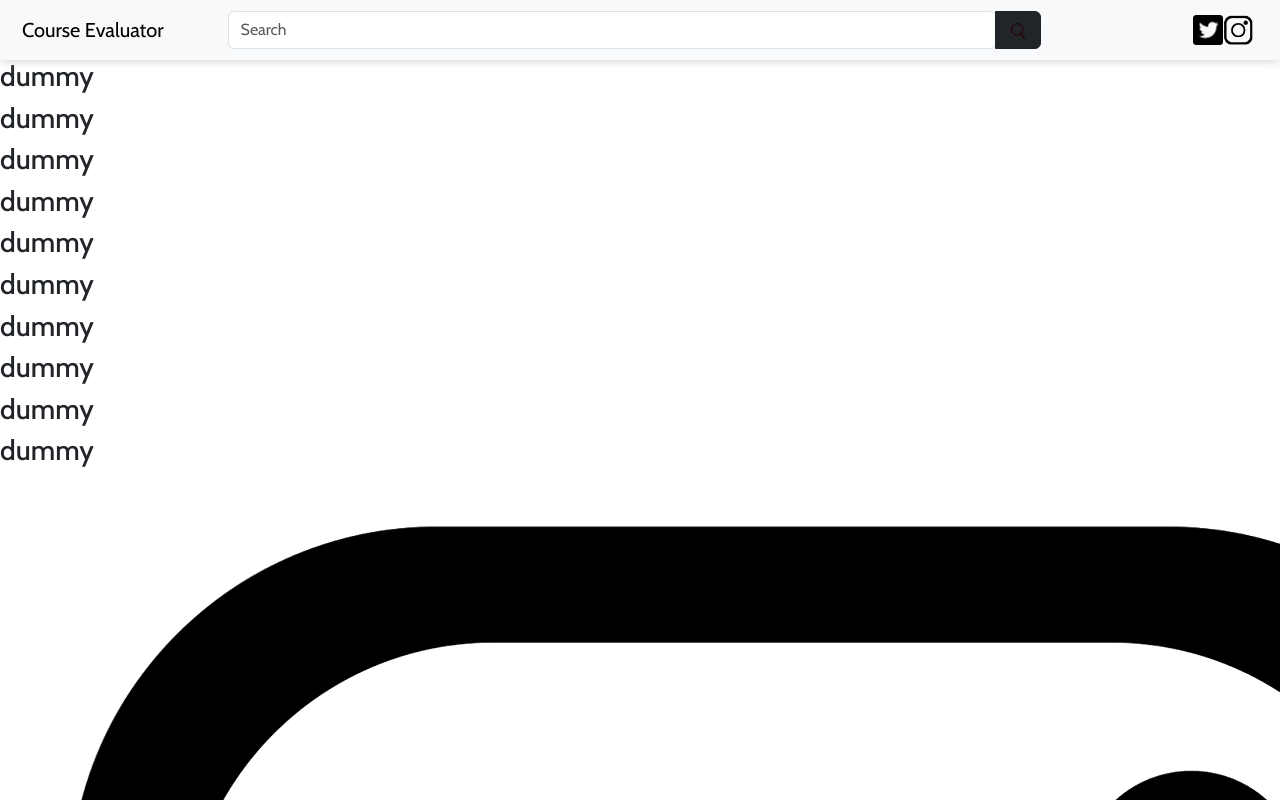
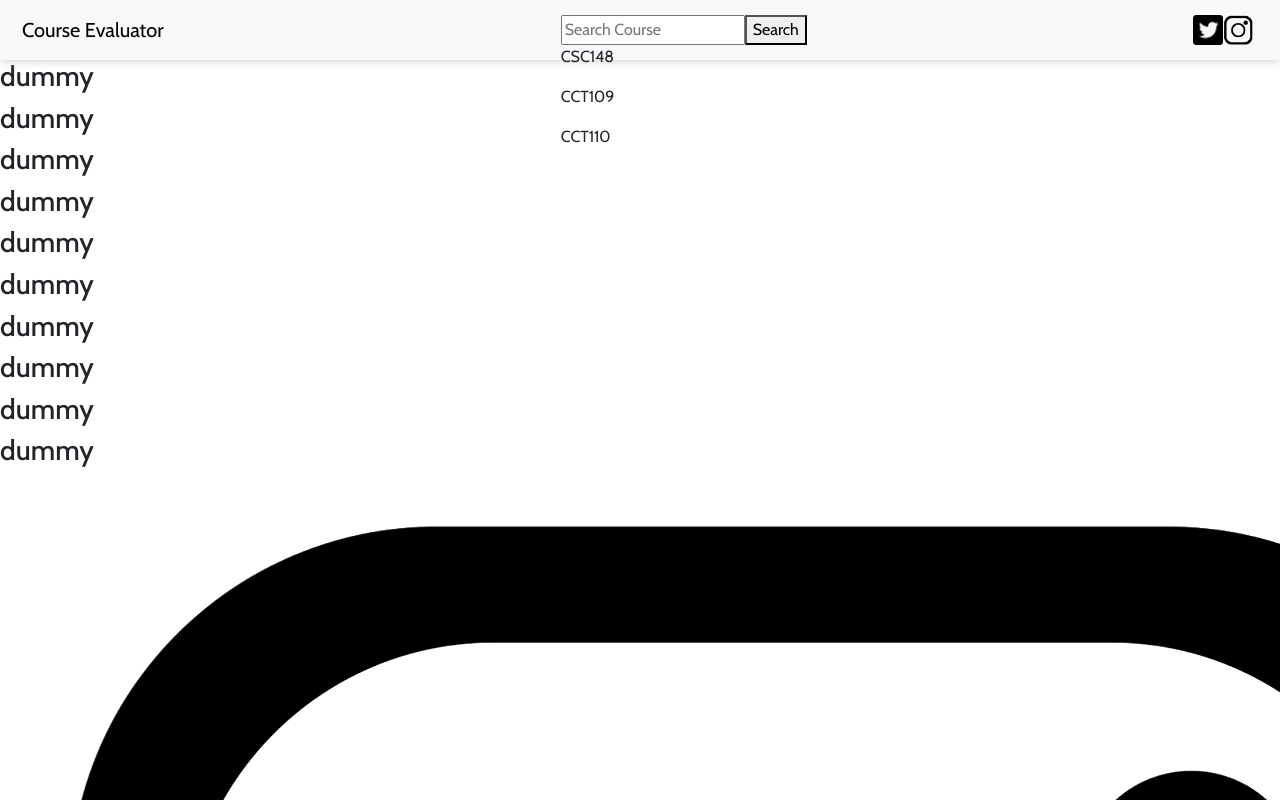
Before and after one commit to realdevvora/course-evaluations, a React (Vite) app: page / in a window 1280 px wide. Shown: the top 800 px of the page. Built offline with nearby package versions, Linux system fonts and the light colour scheme.

Commit message:
Made searchbar dynamic

```diff
--- a/src/App.css
+++ b/src/App.css
@@ -9,9 +9,11 @@
     align-items: center;
 }
 
+.dropdown {
+    position: absolute;
+}
 
-
-.input-group {
+.container-fluid form {
     margin: 0px;
     display: flex;
     align-self: center;
--- a/src/components/Navbar.jsx
+++ b/src/components/Navbar.jsx
@@ -6,9 +6,9 @@ import Searchbar from './Searchbar'
 
 export default function Navbar() {
     return (
-        <nav class="navbar navbar-expand-lg navbar-light bg-light">
+        <nav className="navbar navbar-expand-lg navbar-light bg-light">
             <div className="container-fluid">
-                <a class="navbar-brand" href="#">Course Evaluator</a>
+                <a className="navbar-brand" href="/">Course Evaluator</a>
                 <Searchbar />
                 <div className="social-tags">
                     <a href="https://twitter.com/notdevvora">
--- a/src/components/Searchbar.jsx
+++ b/src/components/Searchbar.jsx
@@ -1,30 +1,49 @@
-import React from 'react'
+import React, { useState } from 'react'
 import searchImg from "../images/search.png"
 import {useNavigate} from "react-router-dom"
+import courses from "../data/courses"
 
 export default function Searchbar() {
-    const navigate = useNavigate()
 
-    const keyDown = (e) => {
-        if(e.keyCode === 13){
-            search()
-        }
+    const [items, setItems] = useState(courses)
+    const [searchInput, setSearchInput] = useState("")
+
+    function handleChange(e) {
+        e.preventDefault();
+        setSearchInput(e.target.value)
     }
-    const search = () => {
-
-        navigate("/evaluation")
+    let filteredItems = []
+    if (items.length > 0) {
+        filteredItems = items.filter(item => {
+            return item.name.toLowerCase().includes(searchInput.toLowerCase())
+        })
     }
 
     return (
+        <div>
+            <form action="/" method="get">
+                <input
+                    type="text"
+                    id="header-search"
+                    placeholder="Search Course"
+                    name="course"
+                    onChange={handleChange}
+                    value={searchInput}
+                />
 
-        <div className="input-group ps-5">
-            <div id="navbar-search-autocomplete" className="form-outline">
-                <input type="search" id="form1" className="form-control" placeholder="Search" onKeyDown={keyDown}/>
+                <button type="submit">Search</button>
+            </form>
+            <div className="dropdown">
+                {filteredItems.map((course, key) => {
+                    return (
+                        <div key={key}>
+                            <p>{course.name}</p>
+                        </div>
+                    )
+                })}
             </div>
-            <button type="button" className="btn btn-dark" onClick={search}>
-                <img src={searchImg} alt="Search" width="20"/>
-            </button>
         </div>
+
 
     )
 }
--- /dev/null
+++ b/src/data/courses.js
@@ -0,0 +1,19 @@
+const courses = [
+    {
+        name: "CSC148",
+        distribution: "Science",
+        programArea: "Computer Science"
+    },
+    {
+        name: "CCT109",
+        distribution: "Social Science",
+        programArea: "Communication, Culture, Information and Technology"
+    },
+    {
+        name: "CCT110",
+        distribution: "Social Science",
+        programArea: "Communication, Culture, Information and Technology"
+    }
+]
+
+export default courses
```
Also changed, not shown: src/images/search.png.
